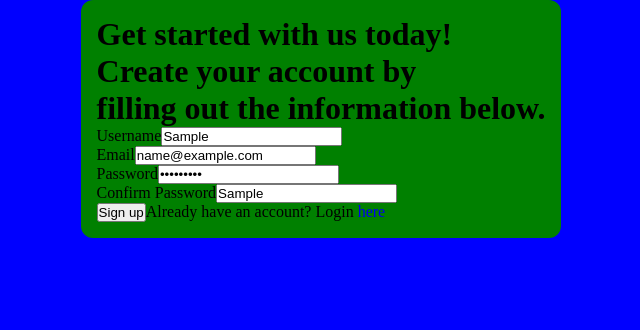
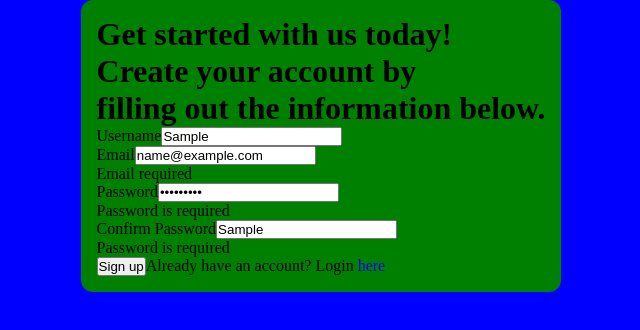
Before and after one commit to heraldofortuna/form-validation-react, a React (Create React App) app in the folder form-validation/: page / in a window 1280 px wide. Both pictures are taken after typing "Sample", "name@example.com", "Sample123", "Sample" into the empty fields and a click on the button "Sign up". Shown: the top 330 px of the page, without its empty margins (319-959 px from the left). Built offline with nearby package versions, Linux system fonts and the light colour scheme.

Commit message:
I implemented all errors, validations and useForm in FormSignup file

```diff
--- a/form-validation/src/components/FormSignup.js
+++ b/form-validation/src/components/FormSignup.js
@@ -1,6 +1,6 @@
 import styled from "styled-components";
 import UseForm from "../services/UseForm";
-import ValidateInfo from "../services/ValidateInfo";
+import validate from "../services/ValidateInfo";
 
 const StyledFormSignup = styled.div`
   background-color: green;
@@ -11,7 +11,7 @@ const StyledFormSignup = styled.div`
 `;
 
 function FormSignup() {
-  const { handleChange, values, handleSubmit } = UseForm(ValidateInfo);
+  const { handleChange, values, handleSubmit, errors } = UseForm(validate);
 
   return (
     <StyledFormSignup>
@@ -34,6 +34,7 @@ function FormSignup() {
             value={values.username}
             onChange={handleChange}
           />
+          {errors.username && <p>{errors.username}</p>}
         </div>
         <div className="form__inputs">
           <label htmlFor="email" className="form__label">
@@ -46,6 +47,7 @@ function FormSignup() {
             className="form__input"
             placeholder="Enter your email"
           />
+          {errors.email && <p>{errors.email}</p>}
         </div>
         <div className="form__inputs">
           <label htmlFor="password" className="form__label">
@@ -58,6 +60,7 @@ function FormSignup() {
             className="form__input"
             placeholder="Enter your password"
           />
+          {errors.password && <p>{errors.password}</p>}
         </div>
         <div className="form__inputs">
           <label htmlFor="password2" className="form__label">
@@ -70,6 +73,7 @@ function FormSignup() {
             className="form__input"
             placeholder="Confirm your password"
           />
+          {errors.password2 && <p>{errors.password2}</p>}
         </div>
         <button className="form__button" type="submit">
           Sign up
--- a/form-validation/src/services/UseForm.js
+++ b/form-validation/src/services/UseForm.js
@@ -1,6 +1,6 @@
 import { useState, useEffect } from "react";
 
-function useForm() {
+function useForm(validate) {
   const [values, setValues] = useState({
     username: "",
     email: "",
@@ -8,7 +8,7 @@ function useForm() {
     password2: "",
   });
 
-  const [errors, serErrors] = useState();
+  const [errors, setErrors] = useState({});
 
   const handleChange = (e) => {
     const { name, value } = e.target;
@@ -20,9 +20,11 @@ function useForm() {
 
   const handleSubmit = (e) => {
     e.preventDefault();
+
+    setErrors(validate(values));
   };
 
-  return { handleChange, values, handleSubmit };
+  return { handleChange, values, handleSubmit, errors };
 }
 
 export default useForm;
--- a/form-validation/src/services/ValidateInfo.js
+++ b/form-validation/src/services/ValidateInfo.js
@@ -22,6 +22,8 @@ function ValidateInfo(values) {
   } else if (values.password2 !== values.password) {
     errors.password2 = "Password do not match";
   }
+
+  return errors;
 }
 
 export default ValidateInfo;
```
